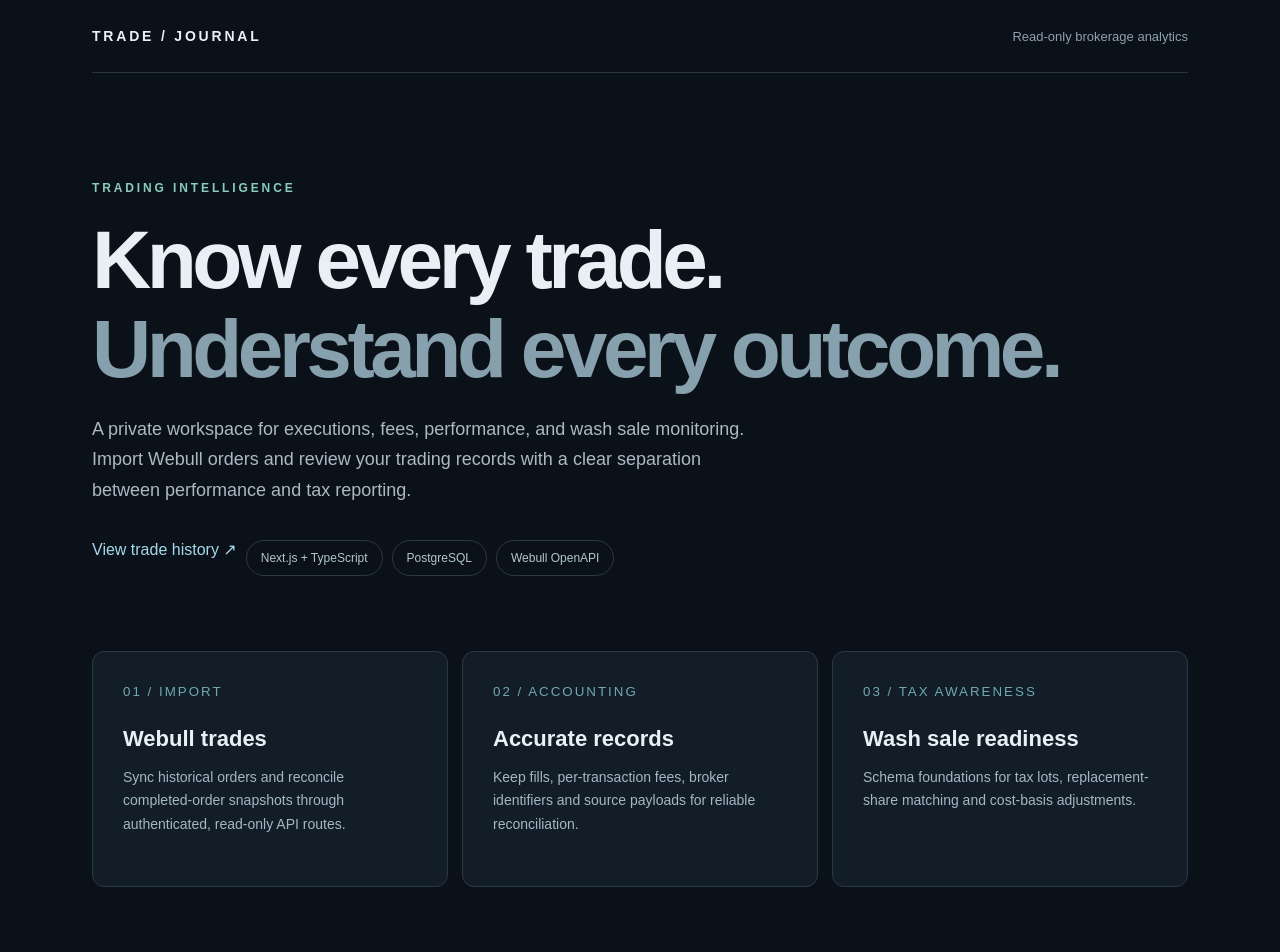
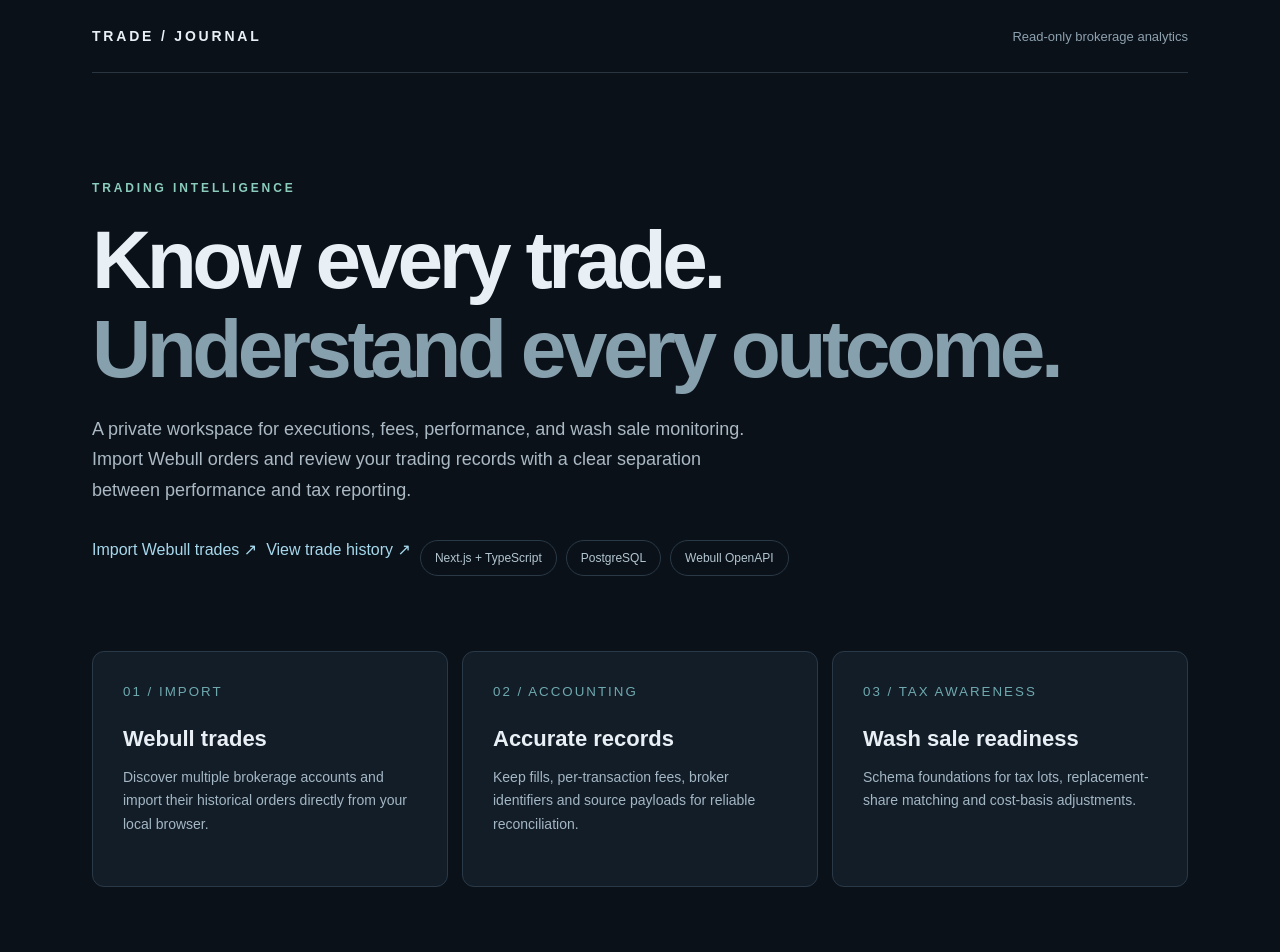
Before and after one commit to mlpk21d/journal, a Next.js app: page / in a window 1280 px wide. Shown: the top 952 px of the page. Built offline with nearby package versions, Linux system fonts and the light colour scheme.

Commit message:
feat: link local multi-account importer from home

```diff
--- a/src/app/page.tsx
+++ b/src/app/page.tsx
@@ -3,8 +3,8 @@ export default function Home() {
  return <main className="shell"><header><span className="brand">TRADE / JOURNAL</span><span className="muted">Read-only brokerage analytics</span></header>
  <section className="hero"><p className="eyebrow">TRADING INTELLIGENCE</p><h1>Know every trade.<br/><span>Understand every outcome.</span></h1>
  <p className="intro">A private workspace for executions, fees, performance, and wash sale monitoring. Import Webull orders and review your trading records with a clear separation between performance and tax reporting.</p>
- <div className="pill-row"><Link href="/trades">View trade history ↗</Link><span>Next.js + TypeScript</span><span>PostgreSQL</span><span>Webull OpenAPI</span></div></section>
- <section className="tiles"><article><small>01 / IMPORT</small><h2>Webull trades</h2><p>Sync historical orders and reconcile completed-order snapshots through authenticated, read-only API routes.</p></article>
+ <div className="pill-row"><Link href="/import">Import Webull trades ↗</Link><Link href="/trades">View trade history ↗</Link><span>Next.js + TypeScript</span><span>PostgreSQL</span><span>Webull OpenAPI</span></div></section>
+ <section className="tiles"><article><small>01 / IMPORT</small><h2>Webull trades</h2><p>Discover multiple brokerage accounts and import their historical orders directly from your local browser.</p></article>
  <article><small>02 / ACCOUNTING</small><h2>Accurate records</h2><p>Keep fills, per-transaction fees, broker identifiers and source payloads for reliable reconciliation.</p></article>
  <article><small>03 / TAX AWARENESS</small><h2>Wash sale readiness</h2><p>Schema foundations for tax lots, replacement-share matching and cost-basis adjustments.</p></article></section>
  <footer><span>Foundation build · No orders placed by this application</span><Link href="https://developer.webull.com/apis/docs/">Webull API docs ↗</Link></footer></main>;
```
